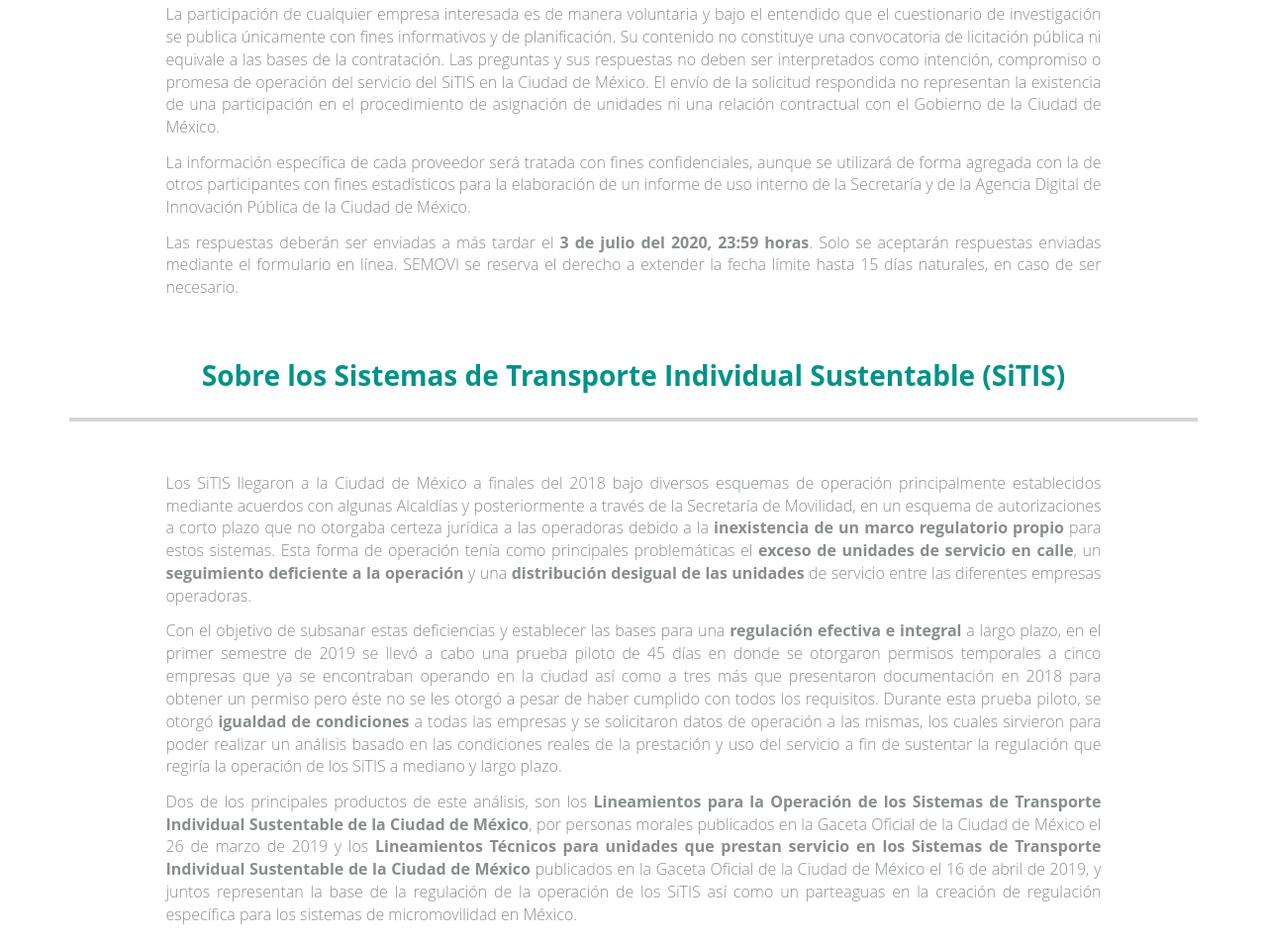
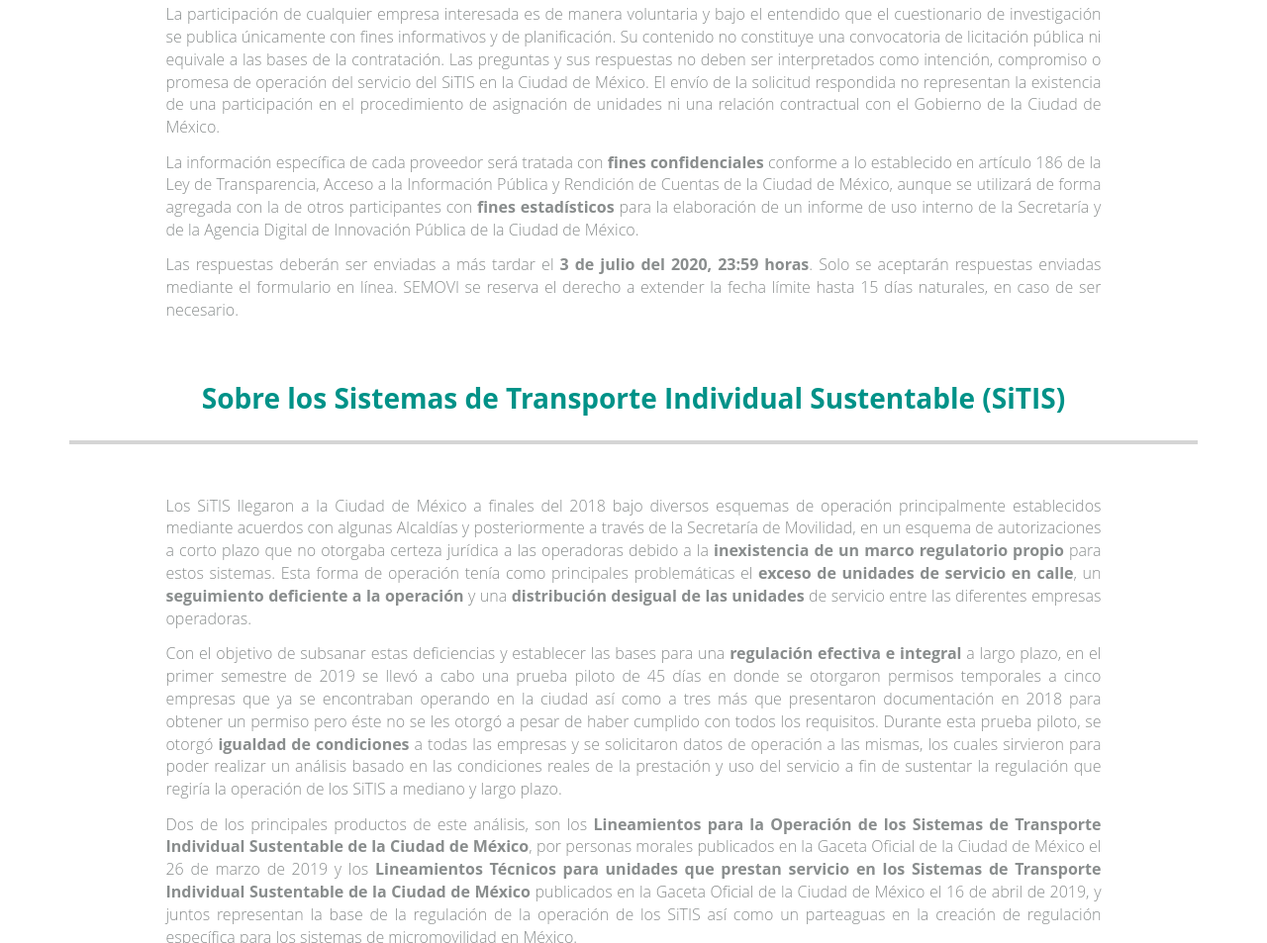
Before and after one commit to BrenOlayo/SitisCDMX, a plain HTML site: page cuestionario.html in a window 1280 px wide. Shown: the part 776-1729 px from the top of the page at 99% size. Drawn offline with Linux system fonts and the light colour scheme; a script that the page names is missing; a web font is replaced by a local one.

Commit message:
commit on master

```diff
--- a/cuestionario.html
+++ b/cuestionario.html
@@ -60,8 +60,7 @@
               La participación de cualquier empresa interesada es de manera voluntaria y bajo el entendido que el cuestionario de investigación se publica únicamente con fines informativos y de planificación. Su contenido no constituye una convocatoria de licitación pública ni equivale a las bases de la contratación. Las preguntas y sus respuestas no deben ser interpretados como intención, compromiso o promesa de operación del servicio del SiTIS en la Ciudad de México. El envío de la solicitud respondida no representan la existencia de una participación en el procedimiento de asignación de unidades ni una relación contractual con el Gobierno de la Ciudad de México.
             </p>
             <p>
-              La información específica de cada proveedor será tratada con fines confidenciales, aunque se utilizará de forma agregada con la de otros participantes con fines estadísticos para la elaboración de un informe de uso interno de la Secretaría y de la Agencia Digital de Innovación Pública de la Ciudad de México.
-            </p>
+              La información específica de cada proveedor será tratada con <strong>fines confidenciales</strong> conforme a lo establecido en artículo 186 de la Ley de Transparencia, Acceso a la Información Pública y Rendición de Cuentas de la Ciudad de México, aunque se utilizará de forma agregada con la de otros participantes con <strong>fines estadísticos</strong> para la elaboración de un informe de uso interno de la Secretaría y de la Agencia Digital de Innovación Pública de la Ciudad de México.</p>
             <p>
               Las respuestas deberán ser enviadas a más tardar el <strong> 3 de julio del 2020, 23:59 horas</strong>. Solo se aceptarán respuestas enviadas mediante el formulario en línea. SEMOVI se reserva el derecho a extender la fecha límite hasta 15 días naturales, en caso de ser necesario.
             </p>
```
